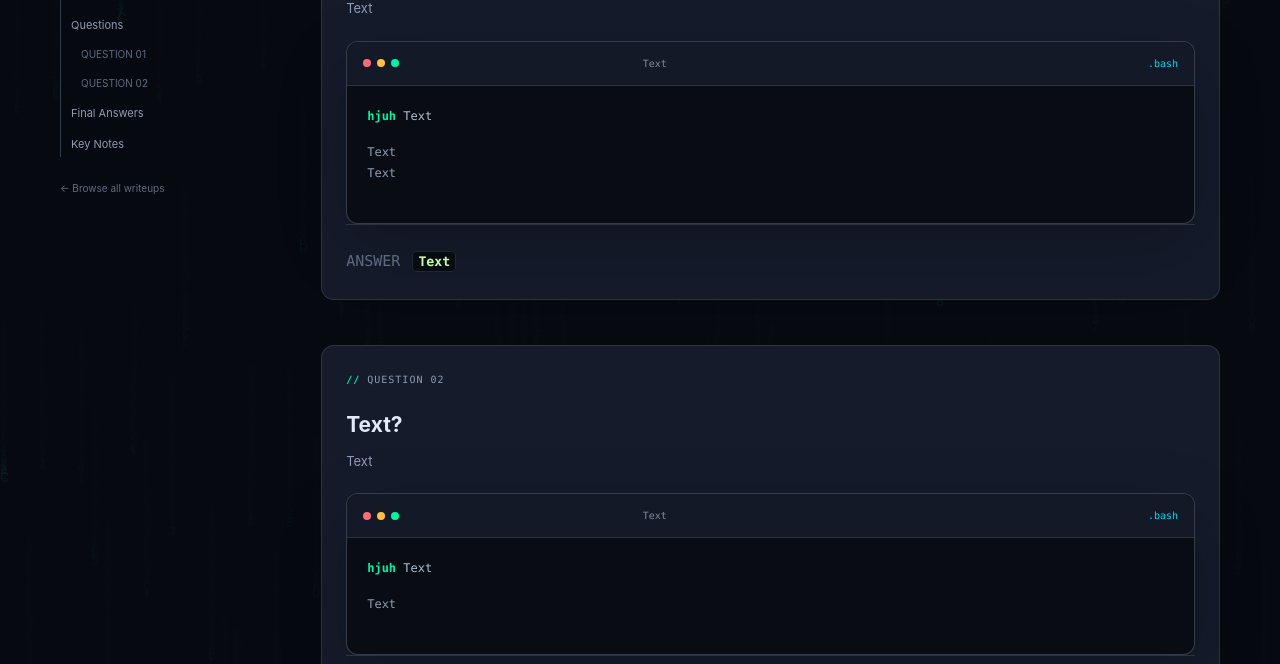
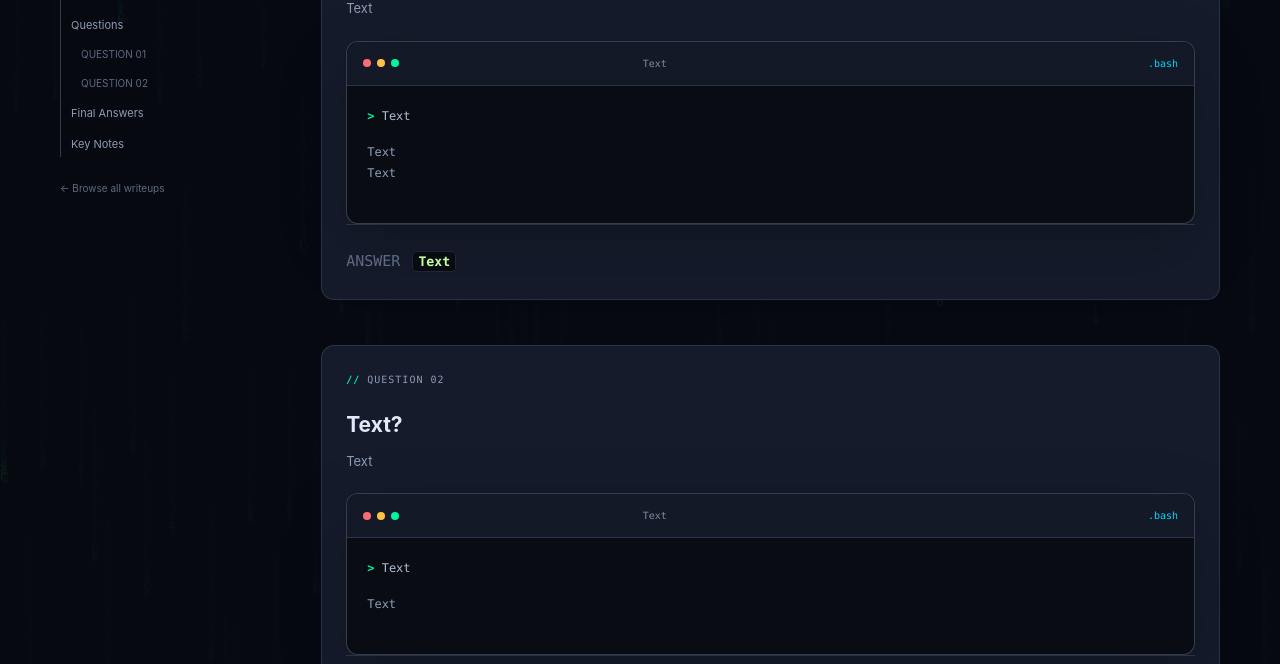
Before and after one commit to Ningen820/Ningen820.github.io, a Jekyll site: the page built from _writeups/enduringecho.md, in a window 1280 px wide and 900 px high, scrolled down 1006 px. Shown: the part 151-815 px from the top of the window. Built offline with Jekyll 4.4.1, drawn with Linux system fonts in a browser that asks for light colours.

Commit message:
Update writeup-data.html

```diff
--- a/_includes/writeup-data.html
+++ b/_includes/writeup-data.html
@@ -66,7 +66,7 @@
           {% assign qnumber = forloop.index %}
           {% assign qnum = qnumber | prepend: '0' %}
           {% if qnumber > 9 %}{% assign qnum = qnumber %}{% endif %}
-          {% assign passover=passover | default: cfg.prompt | default: 'hjuh' %}
+          {% assign passover=passover | default: cfg.prompt | default: '>' %}
 
 
           {%- comment -%} A terminal is rendered only if at least one command/output is nonempty. {%- endcomment -%}
```
